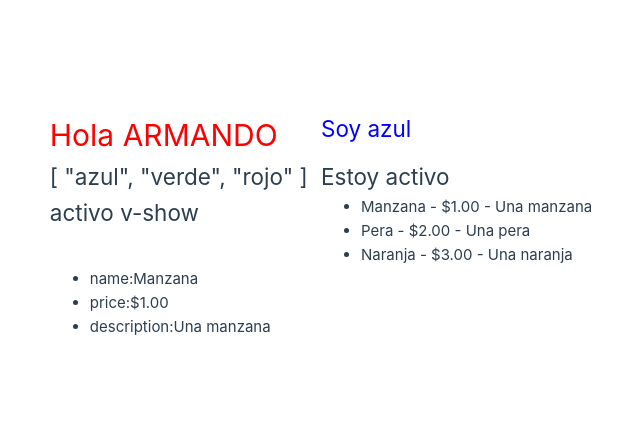
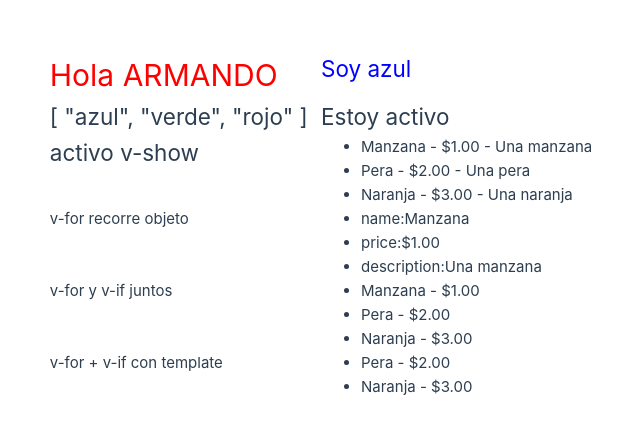
Before and after one commit to ArmandoVallejo/cursoVue, a Vue app in the folder primer-vue/: page / in a window 1280 px wide. Shown: the part 175-608 px from the top of the page, without its empty margins (319-959 px from the left). Built offline with nearby package versions, Linux system fonts and the light colour scheme.

Commit message:
ejemplo de v-for y de v-if con template

```diff
--- a/primer-vue/src/App.vue
+++ b/primer-vue/src/App.vue
@@ -7,17 +7,20 @@
     {
       name:"Manzana",
       price:"$1.00",
-      description:"Una manzana"
+      description:"Una manzana",
+      stock:0
     },
     {
       name:"Pera",
       price:"$2.00",
-      description:"Una pera"
+      description:"Una pera",
+      stock:10
     },
     {
       name:"Naranja",
       price:"$3.00",
-      description:"Una naranja"
+      description:"Una naranja",
+      stock:20
     },
   ];
 
@@ -42,12 +45,30 @@
     <li v-for="(fruta) in arrayFrutas" :key="fruta.name">{{ fruta.name }} - {{ fruta.price }} - {{ fruta.description }}
     </li>
   </ul>
-
+  <p>v-for recorre objeto</p>
   <ul>
     <li
       v-for="(value, propiedad) in objetoFruta"
     >
   {{propiedad}}:{{ value }}</li>
+  </ul>
+
+  <p>v-for y v-if juntos</p>
+<!--No puedo usar v-for y v-if si la condicion y la iteracion son la misma, debido a que la condicion se ejecuta antes y si no esta definido la iteracion no sabe donde aplicar la condicion-->
+  <ul>
+    <li
+      v-for="item in arrayFrutas" :key="item.name"
+    >{{ item.name }} - {{ item.price }}</li>
+  </ul>
+
+  <p>v-for + v-if con template</p>
+  <ul>
+    <template v-for="item in arrayFrutas" :key="item.name">
+      <li v-if="item.stock > 0">
+        {{ item.name }} - {{ item.price }}
+
+      </li>
+    </template>
   </ul>
 
 
```
